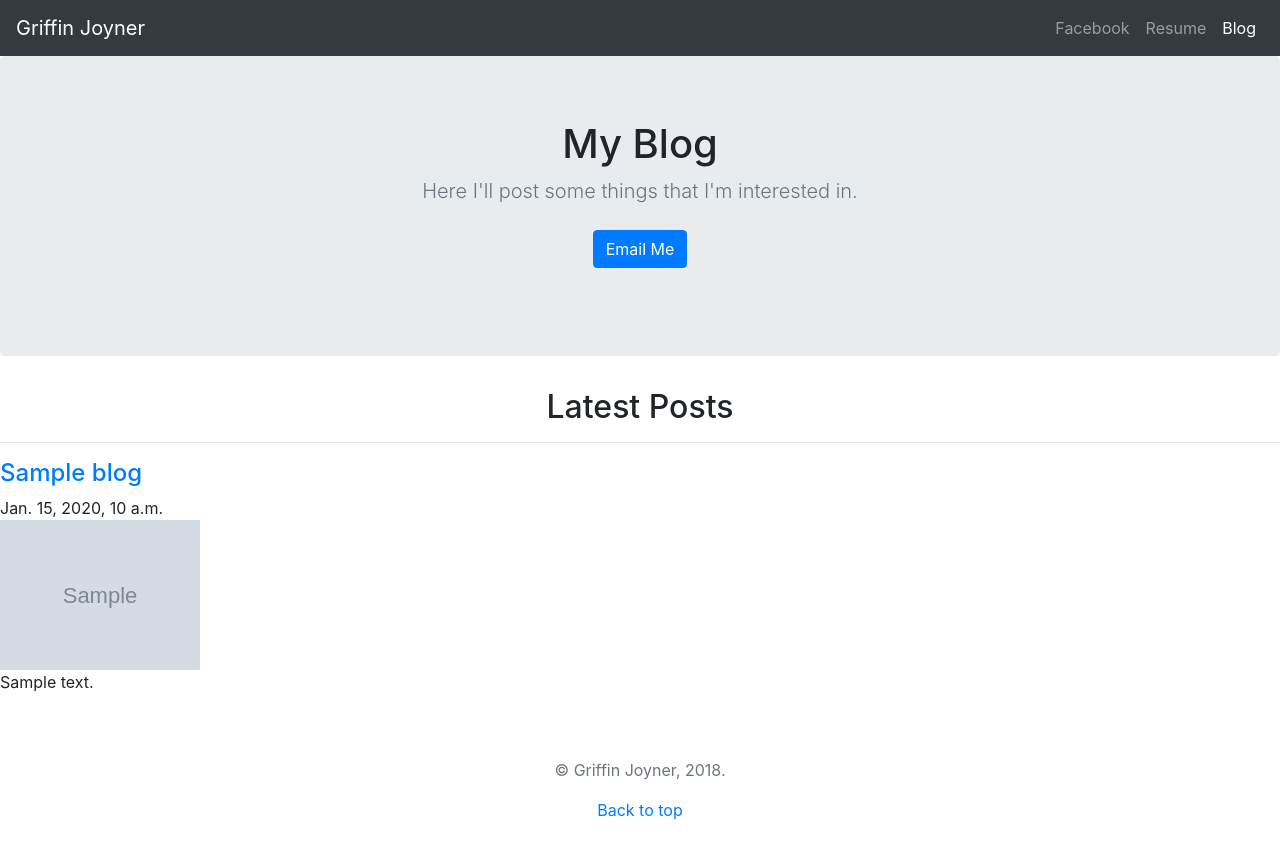
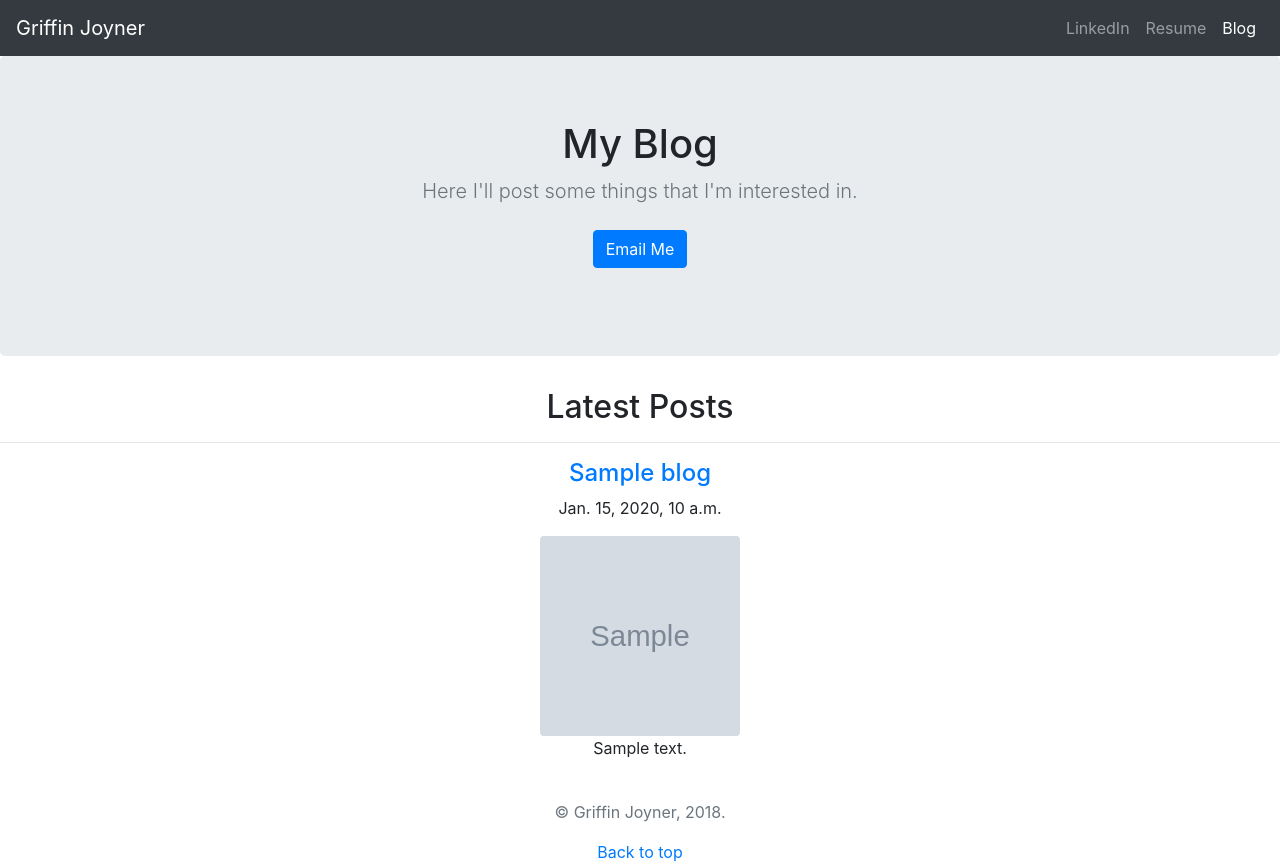
Before and after one commit to gjoyner16/portfolio-project, a Django app: template blog/templates/blog/allblogs.html in a window 1280 px wide. Before the commit the page ends 820 px from the top, so only its background shows below. Run offline with Django 3.2, Linux system fonts and the light colour scheme; the template is opened without the code that fills it: most values are stand-ins (such as "Sample title", 1, 10 or a date in 2020); grey boxes marked "Sample" are stand-in pictures; data that the repository does not hold is empty; some libraries are stand-ins or nearby versions.

Commit message:
Finished first draft

```diff
--- a/blog/templates/blog/allblogs.html
+++ b/blog/templates/blog/allblogs.html
@@ -1,14 +1,14 @@
 
 <!doctype html>
 <html lang="en">
+{% load staticfiles %}
 <head>
   <meta charset="utf-8">
   <meta name="viewport" content="width=device-width, initial-scale=1, shrink-to-fit=no">
   <meta name="description" content="">
   <meta name="author" content="">
-  <link rel="icon" href="../../../../favicon.ico">
 
-  <title>Album example for Bootstrap</title>
+  <title>Griffin's Blog</title>
 
   <!-- Bootstrap core CSS -->
   <link rel="stylesheet" href="https://stackpath.bootstrapcdn.com/bootstrap/4.1.1/css/bootstrap.min.css" integrity="sha384-WskhaSGFgHYWDcbwN70/dfYBj47jz9qbsMId/iRN3ewGhXQFZCSftd1LZCfmhktB" crossorigin="anonymous">
@@ -19,15 +19,15 @@
 
   <header>
     <nav class="navbar navbar-expand-lg navbar-dark bg-dark">
-      <a class="navbar-brand" href="#">Griffin Joyner</a>
+      <a class="navbar-brand" href="{% url 'home'%}">Griffin Joyner</a>
       <button class="navbar-toggler" type="button" data-toggle="collapse" data-target="#navbarNavAltMarkup" aria-controls="navbarNavAltMarkup" aria-expanded="false" aria-label="Toggle navigation">
         <span class="navbar-toggler-icon"></span>
       </button>
       <div class="collapse navbar-collapse" id="navbarNavAltMarkup">
         <div class="navbar-nav ml-auto">
-          <a class="nav-item nav-link" href="#">Facebook</a>
-          <a class="nav-item nav-link" href="#">Resume</a>
-          <a class="nav-item nav-link active" href="#">Blog</a>
+          <a class="nav-item nav-link" href="https://www.linkedin.com/in/griffinjoyner/">LinkedIn</a>
+          <a class="nav-item nav-link" href="{% static 'resume.pdf' %}">Resume</a>
+          <a class="nav-item nav-link active" href="{% url 'allblogs' %}">Blog</a>
         </div>
       </div>
     </nav>
@@ -46,16 +46,15 @@
     </section>
     <h2 class="text-center">Latest Posts</h2>
     <hr />
-
+        <div class="container">
         {% for blog in blog.all %}
-        <a href=""><h4>{{blog.title}}</h4></a>
-        {{blog.pub_date}}
+        <a href="{% url 'detail' blog.id %}"><h4 class="text-center">{{blog.title}}</h4></a>
+        <p class="text-center">{{blog.pub_date}}</p>
+        <img class="rounded mx-auto d-block" src="{{blog.image.url}}" height=200 width=200/>
+        <p class="text-center">{{blog.summary}}</p>
         <br/>
-        <img class="img-fluid" src="{{blog.image.url}}" height=200 width=200/>
-        <p>{{blog.summary}}</p>
-        <br/><br/>
         {% endfor %}
-
+        </div>
     </main>
 
     <footer class="text-muted">
--- a/portfolio/settings.py
+++ b/portfolio/settings.py
@@ -123,6 +123,12 @@ USE_TZ = True
 # Static files (CSS, JavaScript, Images)
 # https://docs.djangoproject.com/en/2.0/howto/static-files/
 
+STATICFILES_DIRS = [
+    os.path.join(BASE_DIR, 'portfolio/static/')
+]
+
+STATIC_ROOT = os.path.join(BASE_DIR, 'static')
 STATIC_URL = '/static/'
+
 MEDIA_ROOT = os.path.join(BASE_DIR, 'media')
 MEDIA_URL = '/media/'
```
Also changed, not shown: blog/templates/blog/detail.html (+63 -1 lines), jobs/templates/jobs/home.html (+9 -7 lines), portfolio/static/photo.jpg (added), 1 other file.
